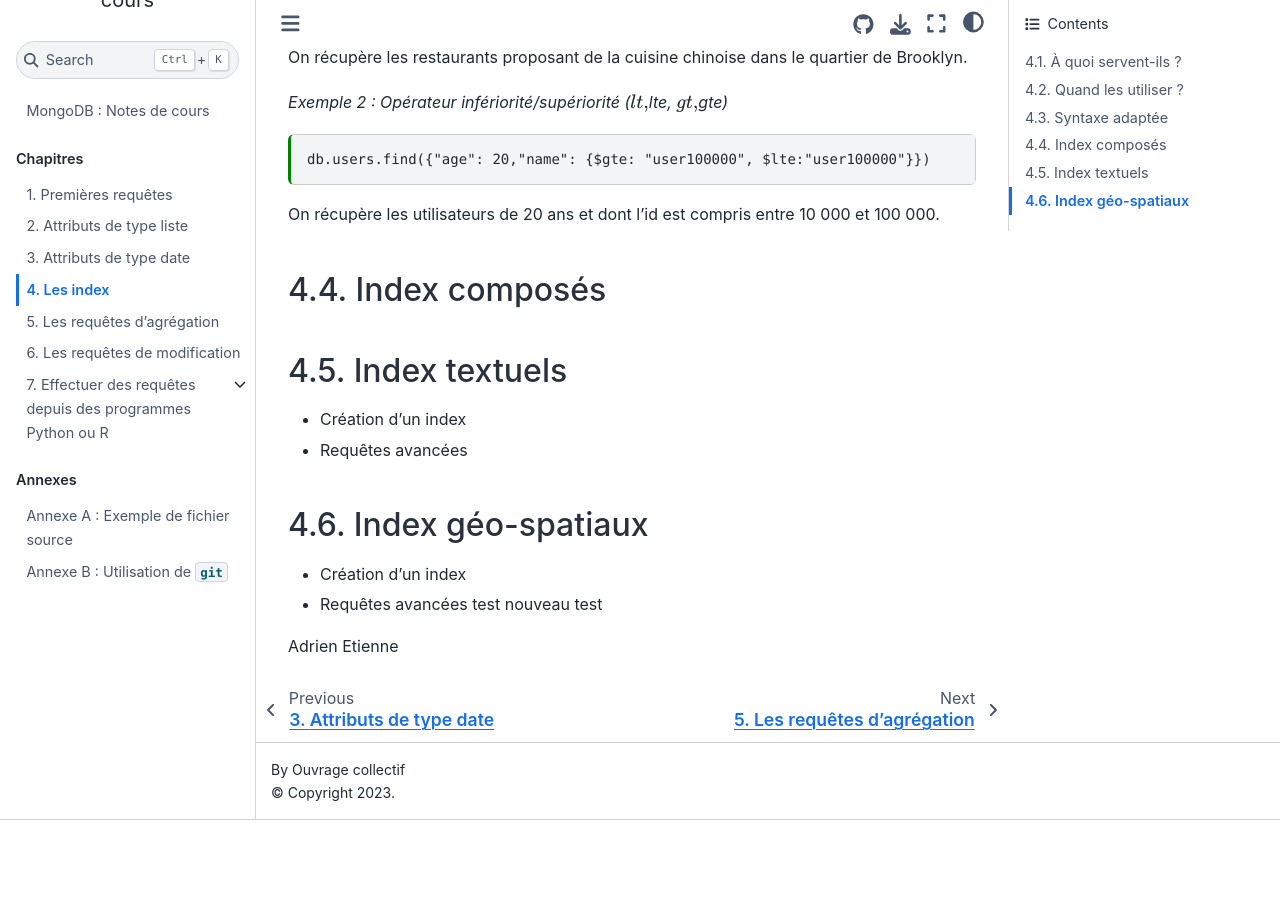
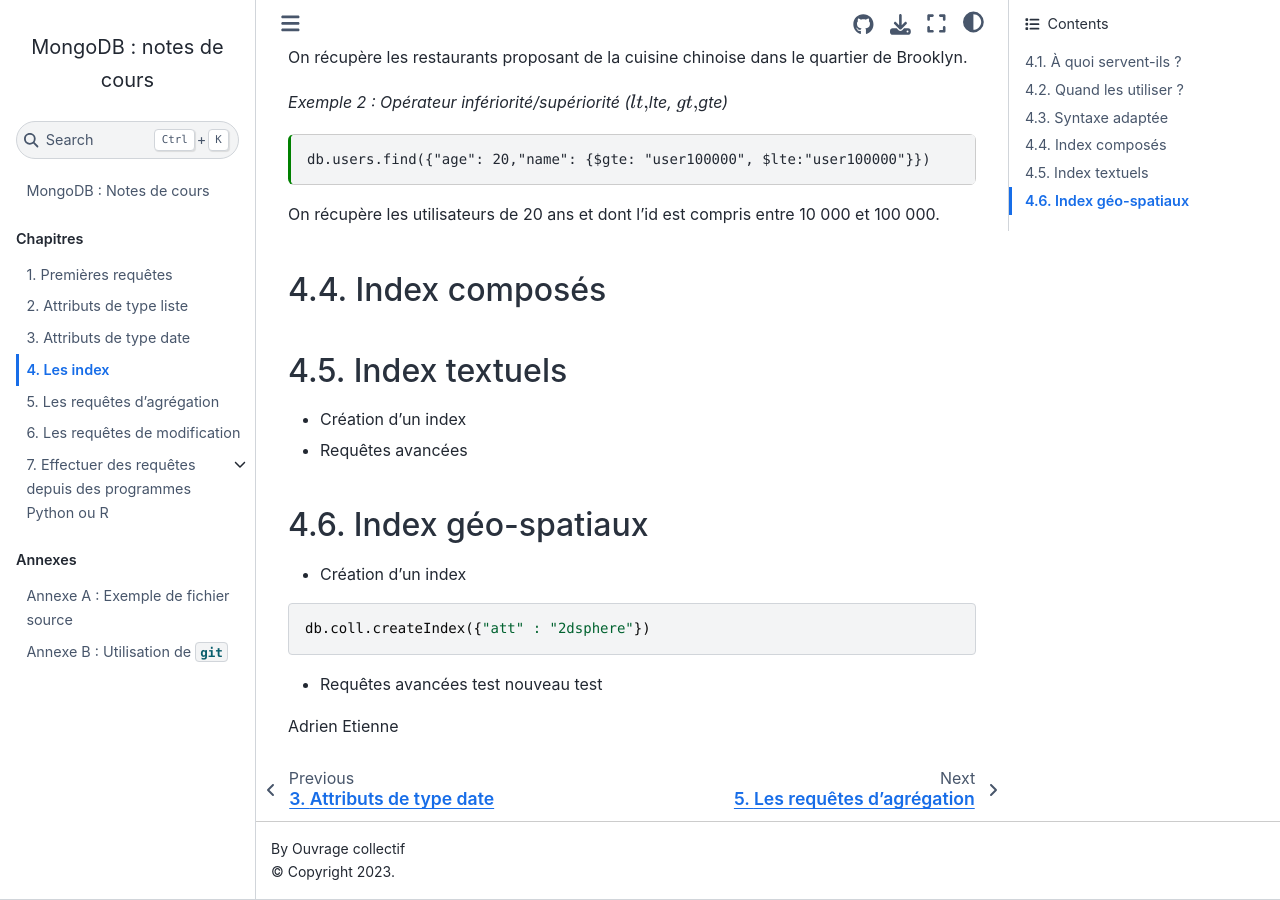
Before and after one commit to rtavenar/mongo_book, a Jupyter Book: the page built from content/04_index.md, in a window 1280 px wide and 900 px high, scrolled down 2405 px. Built offline with Jupyter Book 1.0.4 settings and Sphinx 7.4.7 and the Sphinx Book theme 1.1.4, drawn with Linux system fonts in a browser that asks for light colours; before the commit the page ends 3225 px from its top, so only the background shows below that.

Commit message:
Update 04_index.md

````diff
--- a/content/04_index.md
+++ b/content/04_index.md
@@ -105,6 +105,13 @@ On récupère les utilisateurs de 20 ans et dont l'id est compris entre 10 000 e
 * Requêtes avancées
 ## Index géo-spatiaux
 * Création d'un index
+
+```javascript
+db.coll.createIndex({"att" : "2dsphere"})
+```
+
+
+
 * Requêtes avancées
 test nouveau test
 
````
